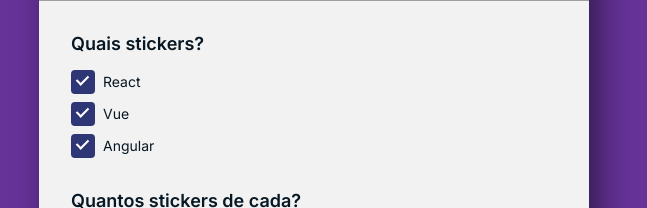
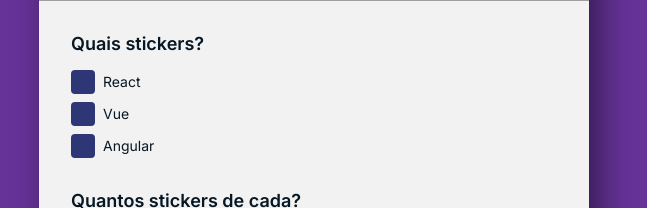
Before and after one commit to LeonneBrito/desafio.vagas, a React (Vite) app: page / in a window 1280 px wide. Shown: the part 252-460 px from the top of the page, without its empty margins (326-973 px from the left). Built offline with nearby package versions, Linux system fonts and the light colour scheme; grey boxes are pictures that could not be loaded.

Commit message:
feat: created the checkbox selection functions

```diff
--- a/src/App.tsx
+++ b/src/App.tsx
@@ -1,3 +1,5 @@
+import { useState } from 'react'
+
 import Checkbox from './components/Checkbox'
 import Footer from './components/Footer'
 import Header from './components/Header'
@@ -5,6 +7,18 @@
 import styles from './styles/Home.module.scss'
 
 export default function App() {
+  const [selectedOptions, setSelectedOptions] = useState<string[]>([])
+
+  const handleCheckboxChange = (event: React.ChangeEvent<HTMLInputElement>) => {
+    const { checked, value } = event.target
+
+    if (checked) {
+      setSelectedOptions([...selectedOptions, value])
+    } else {
+      setSelectedOptions(selectedOptions.filter((option) => option !== value))
+    }
+  }
+
   return (
     <section className="box">
       <Header />
@@ -13,25 +27,25 @@
           <span>Quais stickers?</span>
           <div className={styles.options}>
             <Checkbox
-              checked={true}
+              checked={selectedOptions.includes('react')}
               label="React"
               name="react"
-              onChange={() => {}}
               value="react"
+              onChange={(e) => handleCheckboxChange(e)}
             />
             <Checkbox
-              checked={true}
+              checked={selectedOptions.includes('vue')}
               label="Vue"
               name="vue"
-              onChange={() => {}}
               value="vue"
+              onChange={(e) => handleCheckboxChange(e)}
             />
             <Checkbox
-              checked={true}
+              checked={selectedOptions.includes('angular')}
               label="Angular"
               name="angular"
-              onChange={() => {}}
               value="angular"
+              onChange={(e) => handleCheckboxChange(e)}
             />
           </div>
         </div>
```
